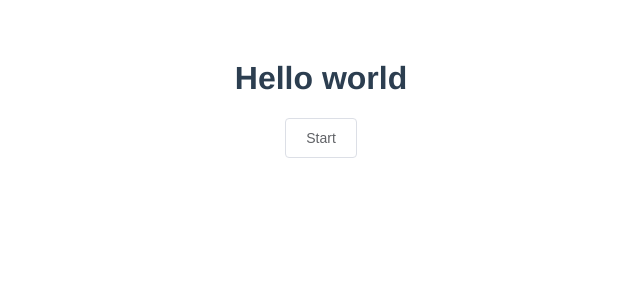
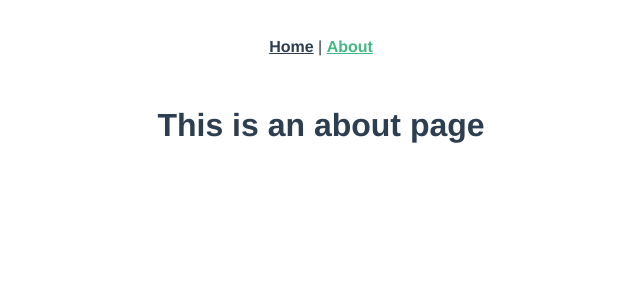
Before and after one commit to haozihong/sbhrm, a Vue app in the folder sbhrm-vue/: page /about in a window 1280 px wide. Shown: the top 300 px of the page, without its empty margins (319-959 px from the left). Built offline with nearby package versions, Linux system fonts and the light colour scheme.

Commit message:
add vue-router through vue cli

```diff
--- a/sbhrm-vue/package.json
+++ b/sbhrm-vue/package.json
@@ -10,11 +10,13 @@
   "dependencies": {
     "core-js": "^3.6.5",
     "element-ui": "^2.15.1",
-    "vue": "^2.6.11"
+    "vue": "^2.6.11",
+    "vue-router": "^3.2.0"
   },
   "devDependencies": {
     "@vue/cli-plugin-babel": "~4.5.0",
     "@vue/cli-plugin-eslint": "~4.5.0",
+    "@vue/cli-plugin-router": "~4.5.0",
     "@vue/cli-service": "~4.5.0",
     "babel-eslint": "^10.1.0",
     "eslint": "^6.7.2",
--- a/sbhrm-vue/src/App.vue
+++ b/sbhrm-vue/src/App.vue
@@ -1,29 +1,12 @@
 <template>
   <div id="app">
-    <h1>Hello world</h1>
-    <div>
-      <el-button @click="startHacking">Start</el-button>
+    <div id="nav">
+      <router-link to="/">Home</router-link> |
+      <router-link to="/about">About</router-link>
     </div>
+    <router-view/>
   </div>
 </template>
-
-<script>
-export default {
-  name: 'App',
-  components: {
-  },
-  methods: {
-    startHacking () {
-      this.$notify({
-        title: 'It works!',
-        type: 'success',
-        message: 'We\'ve laid the ground work for you. It\'s time for you to build something epic!',
-        duration: 5000
-      })
-    }
-  }
-}
-</script>
 
 <style>
 #app {
@@ -32,6 +15,18 @@
   -moz-osx-font-smoothing: grayscale;
   text-align: center;
   color: #2c3e50;
-  margin-top: 60px;
+}
+
+#nav {
+  padding: 30px;
+}
+
+#nav a {
+  font-weight: bold;
+  color: #2c3e50;
+}
+
+#nav a.router-link-exact-active {
+  color: #42b983;
 }
 </style>
--- /dev/null
+++ b/sbhrm-vue/src/components/HelloWorld.vue
@@ -0,0 +1,58 @@
+<template>
+  <div class="hello">
+    <h1>{{ msg }}</h1>
+    <p>
+      For a guide and recipes on how to configure / customize this project,<br>
+      check out the
+      <a href="https://cli.vuejs.org" target="_blank" rel="noopener">vue-cli documentation</a>.
+    </p>
+    <h3>Installed CLI Plugins</h3>
+    <ul>
+      <li><a href="https://github.com/vuejs/vue-cli/tree/dev/packages/%40vue/cli-plugin-babel" target="_blank" rel="noopener">babel</a></li>
+      <li><a href="https://github.com/vuejs/vue-cli/tree/dev/packages/%40vue/cli-plugin-eslint" target="_blank" rel="noopener">eslint</a></li>
+    </ul>
+    <h3>Essential Links</h3>
+    <ul>
+      <li><a href="https://vuejs.org" target="_blank" rel="noopener">Core Docs</a></li>
+      <li><a href="https://forum.vuejs.org" target="_blank" rel="noopener">Forum</a></li>
+      <li><a href="https://chat.vuejs.org" target="_blank" rel="noopener">Community Chat</a></li>
+      <li><a href="https://twitter.com/vuejs" target="_blank" rel="noopener">Twitter</a></li>
+      <li><a href="https://news.vuejs.org" target="_blank" rel="noopener">News</a></li>
+    </ul>
+    <h3>Ecosystem</h3>
+    <ul>
+      <li><a href="https://router.vuejs.org" target="_blank" rel="noopener">vue-router</a></li>
+      <li><a href="https://vuex.vuejs.org" target="_blank" rel="noopener">vuex</a></li>
+      <li><a href="https://github.com/vuejs/vue-devtools#vue-devtools" target="_blank" rel="noopener">vue-devtools</a></li>
+      <li><a href="https://vue-loader.vuejs.org" target="_blank" rel="noopener">vue-loader</a></li>
+      <li><a href="https://github.com/vuejs/awesome-vue" target="_blank" rel="noopener">awesome-vue</a></li>
+    </ul>
+  </div>
+</template>
+
+<script>
+export default {
+  name: 'HelloWorld',
+  props: {
+    msg: String
+  }
+}
+</script>
+
+<!-- Add "scoped" attribute to limit CSS to this component only -->
+<style scoped>
+h3 {
+  margin: 40px 0 0;
+}
+ul {
+  list-style-type: none;
+  padding: 0;
+}
+li {
+  display: inline-block;
+  margin: 0 10px;
+}
+a {
+  color: #42b983;
+}
+</style>
--- a/sbhrm-vue/src/main.js
+++ b/sbhrm-vue/src/main.js
@@ -1,12 +1,15 @@
 import Vue from 'vue'
+import App from './App.vue'
+
 import ElementUI from 'element-ui'
 import 'element-ui/lib/theme-chalk/index.css'
-import App from './App.vue'
+import router from './router'
 
 Vue.config.productionTip = false
 
 Vue.use(ElementUI);
 
 new Vue({
-  render: h => h(App),
+  router,
+  render: h => h(App)
 }).$mount('#app')
--- /dev/null
+++ b/sbhrm-vue/src/router/index.js
@@ -0,0 +1,29 @@
+import Vue from 'vue'
+import VueRouter from 'vue-router'
+import Home from '../views/Home.vue'
+
+Vue.use(VueRouter)
+
+const routes = [
+  {
+    path: '/',
+    name: 'Home',
+    component: Home
+  },
+  {
+    path: '/about',
+    name: 'About',
+    // route level code-splitting
+    // this generates a separate chunk (about.[hash].js) for this route
+    // which is lazy-loaded when the route is visited.
+    component: () => import(/* webpackChunkName: "about" */ '../views/About.vue')
+  }
+]
+
+const router = new VueRouter({
+  mode: 'history',
+  base: process.env.BASE_URL,
+  routes
+})
+
+export default router
--- /dev/null
+++ b/sbhrm-vue/src/views/About.vue
@@ -0,0 +1,5 @@
+<template>
+  <div class="about">
+    <h1>This is an about page</h1>
+  </div>
+</template>
--- /dev/null
+++ b/sbhrm-vue/src/views/Home.vue
@@ -0,0 +1,18 @@
+<template>
+  <div class="home">
+    <img alt="Vue logo" src="../assets/logo.png">
+    <HelloWorld msg="Welcome to Your Vue.js App"/>
+  </div>
+</template>
+
+<script>
+// @ is an alias to /src
+import HelloWorld from '@/components/HelloWorld.vue'
+
+export default {
+  name: 'Home',
+  components: {
+    HelloWorld
+  }
+}
+</script>
```
Also changed, not shown: 1 other file (tests, documents, lock files or other folders).
